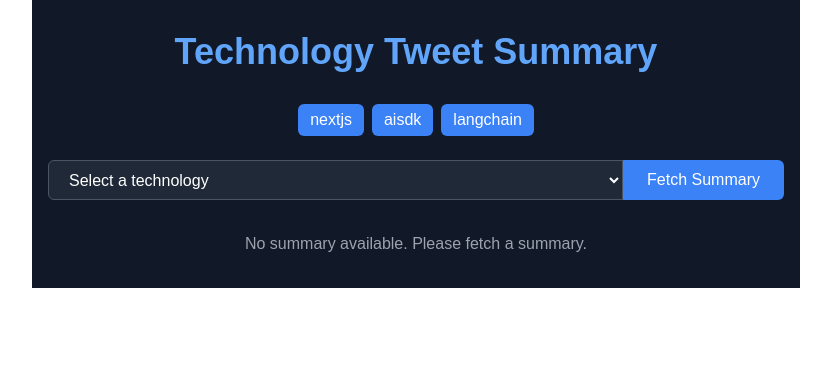
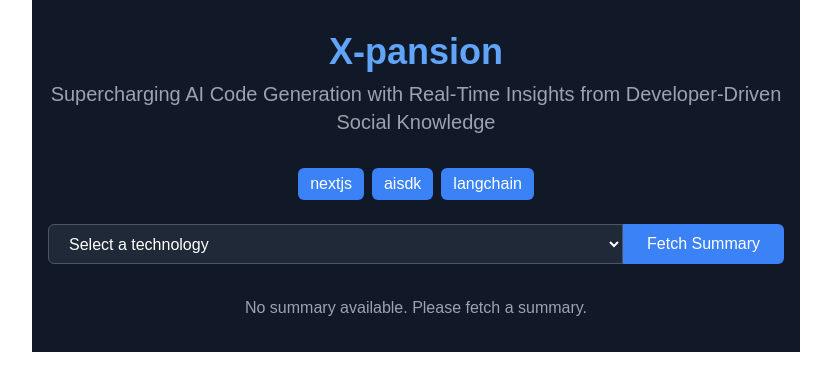
Before and after one commit to gonzaloorsi/x-pansion, a Next.js app: page / in a window 1280 px wide. Shown: the top 390 px of the page, without its empty margins (224-1055 px from the left). Built offline with nearby package versions, Linux system fonts and the light colour scheme.

Commit message:
Add title and desc

```diff
--- a/app/page.tsx
+++ b/app/page.tsx
@@ -55,7 +55,10 @@
 
   return (
     <div className="container mx-auto px-4 py-8 max-w-3xl bg-gray-900">
-      <h1 className="text-4xl font-bold mb-8 text-center text-blue-400">Technology Tweet Summary</h1>
+      <h1 className="text-4xl font-bold mb-2 text-center text-blue-400">X-pansion</h1>
+      <p className="text-xl text-center text-gray-400 mb-8">
+        Supercharging AI Code Generation with Real-Time Insights from Developer-Driven Social Knowledge
+      </p>
 
       {/* New section for technology links */}
       <div className="mb-6 flex flex-wrap gap-2 justify-center">
```
